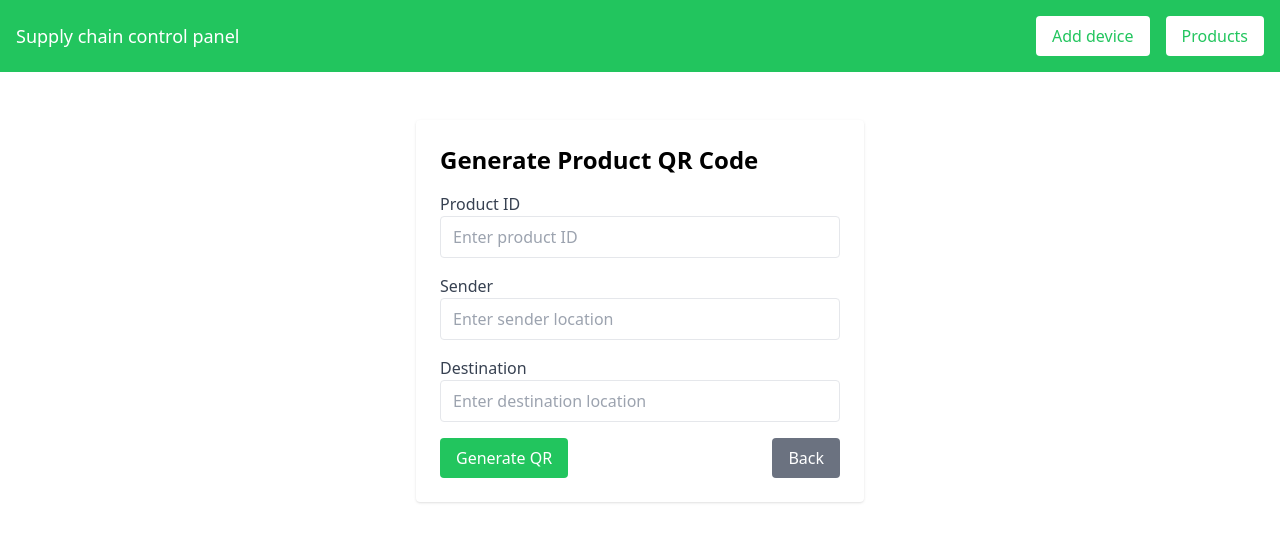
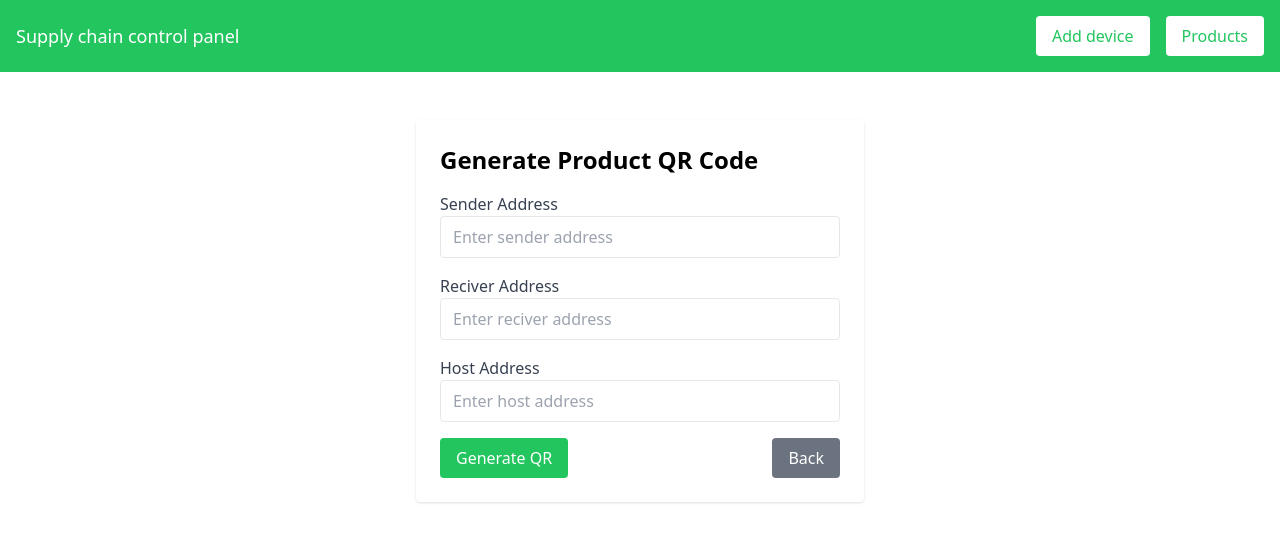
Before and after one commit to an0nii/IoT_Blockchain_CW, a Vue app in the folder frontend/: page /generate-qr in a window 1280 px wide. Shown: the top 542 px of the page. Built offline with nearby package versions, Linux system fonts and the light colour scheme.

Commit message:
Adding MetaMask wallet connection and QR update

```diff
--- a/frontend/package.json
+++ b/frontend/package.json
@@ -10,7 +10,9 @@
   "dependencies": {
     "axios": "^1.8.2",
     "core-js": "^3.8.3",
+    "ethers": "^6.13.5",
     "vue": "^3.2.13",
+    "vue-connect-wallet": "^0.1.7",
     "vue-router": "^4.5.0"
   },
   "devDependencies": {
--- a/frontend/src/main.js
+++ b/frontend/src/main.js
@@ -2,5 +2,6 @@ import { createApp } from 'vue'
 import App from './App.vue'
 import router from './router'
 import './assets/tailwind.css'
+import "vue-connect-wallet/dist/style.css";
 
 createApp(App).use(router).mount('#app')
--- a/frontend/src/router/index.js
+++ b/frontend/src/router/index.js
@@ -5,6 +5,8 @@ import DeviceDetails from '../views/DeviceDetails.vue'
 import ProductList from '../views/ProductList.vue'
 import ProductDetails from '../views/ProductDetails.vue'
 import GenerateQRCode from '@/views/GenerateQRCode.vue'
+import ConnectWalletPage from '../views/ConnectWallet.vue'
+
 
 const routes = [
   {
@@ -38,6 +40,11 @@ const routes = [
     path: '/generate-qr',
     name: 'GenerateQRCode',
     component: GenerateQRCode
+  },
+  {
+    path: '/connect-wallet',
+    name: 'ConnectWallet',
+    component: ConnectWalletPage
   }
 ]
 
--- /dev/null
+++ b/frontend/src/views/ConnectWallet.vue
@@ -0,0 +1,31 @@
+<template>
+  <div class="max-w-md mx-auto mt-8 p-6 bg-white rounded shadow">
+    <h2 class="text-2xl font-bold mb-4">Connect Your Wallet</h2>
+    <ConnectWalletButton @wallet-connected="handleConnected" />
+    <div v-if="walletAddress" class="mt-4">
+      <p class="text-lg">Connected Wallet: {{ walletAddress }}</p>
+    </div>
+  </div>
+</template>
+<script>
+import { ConnectWalletButton } from "vue-connect-wallet";
+export default {
+  name: "ConnectWalletPage",
+  components: {
+    ConnectWalletButton,
+  },
+  data() {
+    return {
+      walletAddress: "",
+    };
+  },
+  methods: {
+    handleConnected(address) {
+      this.walletAddress = address;
+      console.log("Wallet connected:", address);
+    },
+  },
+};
+</script>
+<style scoped>
+</style>
--- a/frontend/src/views/GenerateQRCode.vue
+++ b/frontend/src/views/GenerateQRCode.vue
@@ -3,32 +3,32 @@
     <h2 class="text-2xl font-semibold mb-4">Generate Product QR Code</h2>
     <form @submit.prevent="handleGenerate">
       <div class="mb-4">
-        <label class="block text-gray-700">Product ID</label>
+        <label class="block text-gray-700">Sender Address</label>
         <input
           type="text"
-          v-model="productId"
+          v-model="senderAddress"
           class="w-full px-3 py-2 border rounded"
-          placeholder="Enter product ID"
+          placeholder="Enter sender address"
           required
         />
       </div>
       <div class="mb-4">
-        <label class="block text-gray-700">Sender</label>
+        <label class="block text-gray-700">Reciver Address</label>
         <input
           type="text"
-          v-model="sender"
+          v-model="reciverAddress"
           class="w-full px-3 py-2 border rounded"
-          placeholder="Enter sender location"
+          placeholder="Enter reciver address"
           required
         />
       </div>
       <div class="mb-4">
-        <label class="block text-gray-700">Destination</label>
+        <label class="block text-gray-700">Host Address</label>
         <input
           type="text"
-          v-model="destination"
+          v-model="hostAddress"
           class="w-full px-3 py-2 border rounded"
-          placeholder="Enter destination location"
+          placeholder="Enter host address"
           required
         />
       </div>
@@ -69,19 +69,28 @@ export default {
   name: 'GenerateQRCode',
   data() {
     return {
-      productId: '',
-      sender: '',
-      destination: '',
-//    description: '',
+      senderAddress: '',
+      reciverAddress: '',
+      hostAddress: '',
       qrCodeUrl: ''
     }
   },
   methods: {
+    getNextId() {
+      let lastId = localStorage.getItem('lastId')
+      if (!lastId) {
+        lastId = 0
+      }
+      const nextId = parseInt(lastId) + 1
+      localStorage.setItem('lastId', nextId)
+      return nextId
+    },
     async handleGenerate() {
       try {
-        const typedData = `${this.productId}||${this.sender}||${this.destination}||false||false`
+        const productId = this.getNextId()
+        const typedData = `${productId}||${this.senderAddress}||${this.reciverAddress}||${this.hostAddress}`
         const response = await axios.post('http://localhost:3000/api/generate_qr', { data: typedData })
-        this.qrCodeUrl = response.data.qrCode
+        this.qrCodtUrl = response.data.qrCode
       } catch (error) {
         console.error('QR Code generation failed:', error)
       }
@@ -91,5 +100,4 @@ export default {
 </script>
 
 <style scoped>
-/* Дополнительные стили при необходимости */
 </style>
--- a/frontend/src/views/HomePage.vue
+++ b/frontend/src/views/HomePage.vue
@@ -1,12 +1,20 @@
+//// filepath: /Users/antonbarabulya/IoT_Blockchain_CW/frontend/src/views/HomePage.vue
 <template>
   <div class="max-w-4xl mx-auto mt-8 p-6 bg-white rounded shadow">
     <div class="flex justify-between items-center mb-4">
       <h2 class="text-2xl font-semibold">Devices list</h2>
-      <router-link to="/generate-qr">
-        <button class="bg-blue-500 text-white px-4 py-2 rounded hover:bg-blue-600">
-          Generate QR Code For Product
-        </button>
-      </router-link>
+      <div class="flex space-x-2">
+        <router-link to="/generate-qr">
+          <button class="bg-blue-500 text-white px-4 py-2 rounded hover:bg-blue-600">
+            Generate QR Code For Product
+          </button>
+        </router-link>
+        <router-link to="/connect-wallet">
+          <button class="bg-indigo-500 text-white px-4 py-2 rounded hover:bg-indigo-600">
+            Connect Wallet
+          </button>
+        </router-link>
+      </div>
     </div>
     <table class="min-w-full bg-white">
       <thead>
```
Also changed, not shown: 2 other files (tests, documents, lock files or other folders).
